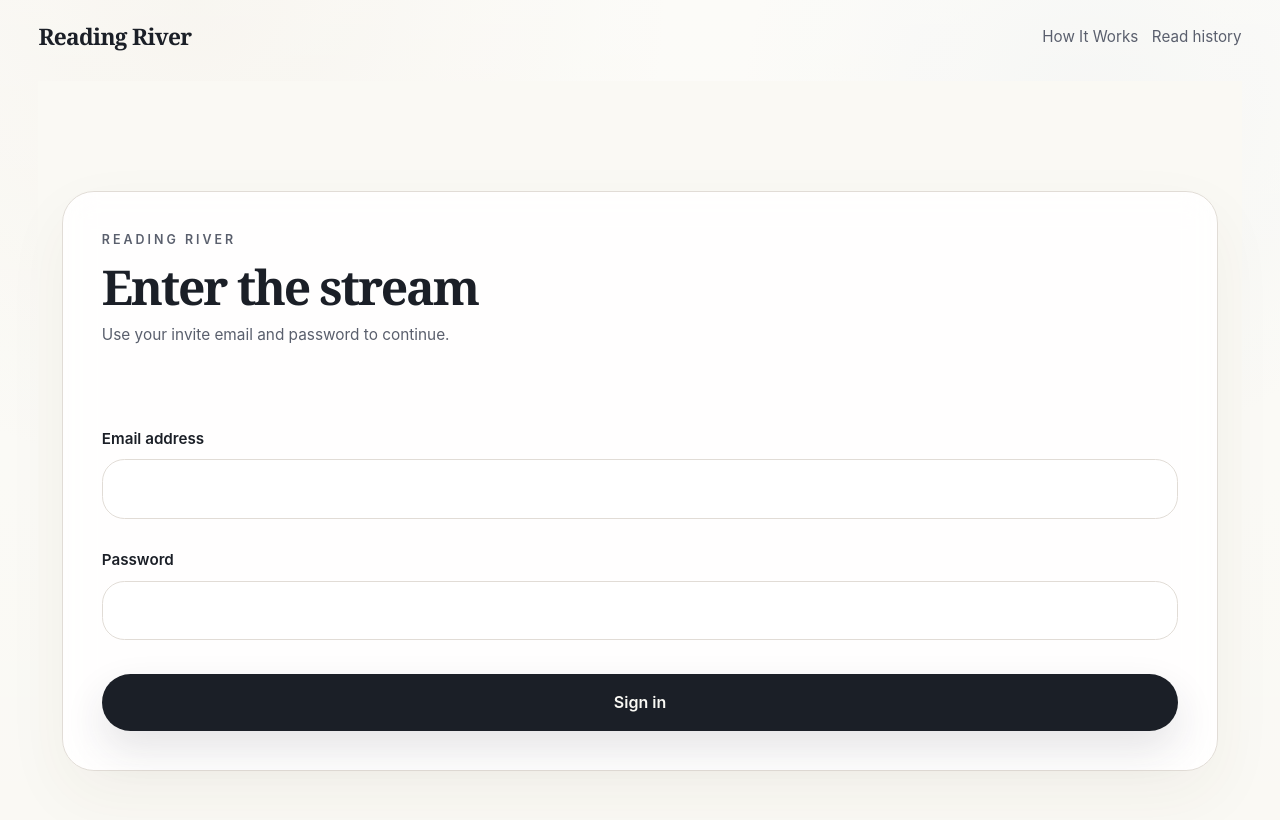
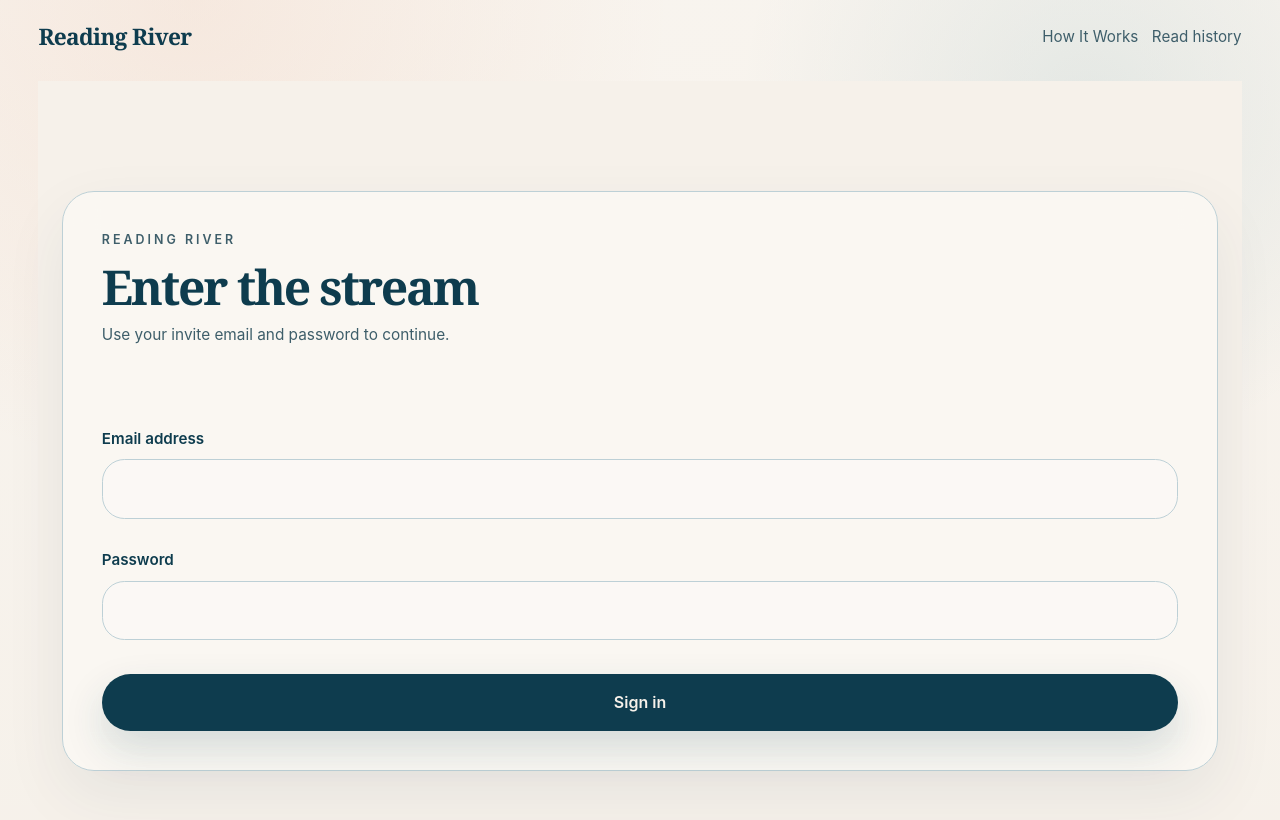
Before and after one commit to peachymomotaro/mywebsite, a Next.js app: page /reading-river/login in a window 1280 px wide. Shown: the top 820 px of the page. Built offline with nearby package versions, Linux system fonts and the light colour scheme; no server answers.

Commit message:
feat: refresh reading river colours

```diff
--- a/app/reading-river/reading-river.css
+++ b/app/reading-river/reading-river.css
@@ -3,18 +3,39 @@
 @tailwind utilities;
 
 :root {
-  --background: 42 38% 97%;
-  --foreground: 223 18% 13%;
-  --card: 45 30% 99%;
-  --card-foreground: 223 18% 13%;
-  --muted: 42 22% 93%;
-  --muted-foreground: 223 10% 39%;
-  --border: 34 16% 86%;
-  --ring: 217 24% 30%;
-  --accent: 218 28% 91%;
-  --accent-foreground: 219 30% 22%;
-  --ink: 218 26% 18%;
-  --paper: 42 38% 97%;
+  --river-deep: 197 69% 18%;
+  --river-teal: 190 49% 36%;
+  --river-peach: 20 71% 65%;
+  --river-lilac: 290 29% 68%;
+  --river-paper: 37 39% 94%;
+  --river-paper-bright: 36 43% 97%;
+  --river-paper-soft: 34 30% 91%;
+  --river-ink-soft: 196 26% 33%;
+  --river-border-base: 194 24% 79%;
+  --river-accent-surface: 290 31% 90%;
+  --river-accent-foreground: 197 55% 24%;
+  --river-peach-strong: 19 59% 55%;
+  --river-primary-rest-bg: 195 40% 90%;
+  --river-primary-rest-border: 194 28% 76%;
+  --river-primary-rest-fg: 197 54% 27%;
+  --river-secondary-rest-bg: 190 42% 92%;
+  --river-secondary-rest-border: 190 31% 79%;
+  --river-secondary-rest-fg: 191 49% 31%;
+  --river-danger-rest-bg: 22 76% 92%;
+  --river-danger-rest-border: 21 56% 79%;
+  --river-danger-rest-fg: 20 52% 42%;
+  --background: var(--river-paper);
+  --foreground: var(--river-deep);
+  --card: var(--river-paper-bright);
+  --card-foreground: var(--river-deep);
+  --muted: var(--river-paper-soft);
+  --muted-foreground: var(--river-ink-soft);
+  --border: var(--river-border-base);
+  --ring: var(--river-teal);
+  --accent: var(--river-accent-surface);
+  --accent-foreground: var(--river-accent-foreground);
+  --ink: var(--river-deep);
+  --paper: var(--river-paper);
   --page-gutter: clamp(1.25rem, 3vw, 2.5rem);
   --page-gap: clamp(1.2rem, 2.8vw, 2.1rem);
   --page-width: 76rem;
@@ -40,8 +61,8 @@ body {
   margin: 0;
   min-height: 100vh;
   background:
-    radial-gradient(circle at top left, rgba(205, 187, 160, 0.16), transparent 34%),
-    radial-gradient(circle at bottom right, rgba(176, 190, 204, 0.14), transparent 30%),
+    radial-gradient(circle at top left, hsl(var(--river-peach) / 0.18), transparent 34%),
+    radial-gradient(circle at bottom right, hsl(var(--river-lilac) / 0.16), transparent 30%),
     hsl(var(--background));
   color: hsl(var(--foreground));
   font-family: var(--font-serif);
@@ -53,9 +74,13 @@ body {
 
 body.editorial-shell {
   background:
-    linear-gradient(to bottom, rgba(255, 255, 255, 0.4), rgba(255, 255, 255, 0)),
-    radial-gradient(circle at 15% 0%, rgba(219, 204, 181, 0.2), transparent 34%),
-    radial-gradient(circle at 85% 12%, rgba(196, 208, 219, 0.16), transparent 26%),
+    linear-gradient(
+      to bottom,
+      hsl(var(--river-paper-bright) / 0.42),
+      hsl(var(--river-paper-bright) / 0)
+    ),
+    radial-gradient(circle at 15% 0%, hsl(var(--river-peach) / 0.2), transparent 34%),
+    radial-gradient(circle at 85% 12%, hsl(var(--river-teal) / 0.16), transparent 26%),
     hsl(var(--background));
 }
 
@@ -219,7 +244,7 @@ a {
 }
 
 .auth-shell {
-  background: rgba(255, 255, 255, 0.8);
+  background: hsl(var(--river-paper-bright) / 0.82);
   backdrop-filter: blur(16px);
 }
 
@@ -273,9 +298,9 @@ a {
   display: grid;
   gap: 0.45rem;
   padding: 1rem 1.15rem;
-  border: 1px solid rgba(174, 116, 97, 0.4);
+  border: 1px solid hsl(var(--river-peach) / 0.42);
   border-radius: 1.35rem;
-  background: rgba(248, 239, 237, 0.92);
+  background: hsl(var(--river-peach) / 0.16);
   animation: river-fade-up 220ms ease;
 }
 
@@ -305,7 +330,7 @@ a {
 }
 
 .auth-input:disabled {
-  background: rgba(245, 242, 236, 0.92);
+  background: hsl(var(--river-paper-soft) / 0.92);
   color: hsl(var(--muted-foreground));
   cursor: not-allowed;
 }
@@ -366,7 +391,7 @@ a {
   font-size: 1rem;
   font-weight: 600;
   cursor: pointer;
-  box-shadow: 0 18px 40px rgba(43, 45, 58, 0.12);
+  box-shadow: 0 18px 40px hsl(var(--river-deep) / 0.16);
   transition:
     transform 160ms ease,
     background-color 160ms ease,
@@ -380,7 +405,7 @@ a {
 }
 
 .river-primary-action-muted {
-  background: rgba(255, 255, 255, 0.72);
+  background: hsl(var(--river-paper-bright) / 0.78);
   color: hsl(var(--foreground));
   border-color: hsl(var(--border));
   box-shadow: none;
@@ -399,9 +424,13 @@ a {
   border: 1px solid hsl(var(--border));
   border-radius: 2rem;
   background:
-    linear-gradient(180deg, rgba(255, 255, 255, 0.86), rgba(255, 255, 255, 0.72)),
+    linear-gradient(
+      180deg,
+      hsl(var(--river-paper-bright) / 0.96),
+      hsl(var(--river-paper) / 0.88)
+    ),
     hsl(var(--card));
-  box-shadow: 0 22px 54px rgba(70, 52, 34, 0.06);
+  box-shadow: 0 22px 54px hsl(var(--river-deep) / 0.08);
 }
 
 .river-home-page .river-spotlight-card-head {
@@ -443,7 +472,7 @@ a {
 }
 
 .river-home-page .river-spotlight-link:hover {
-  color: hsl(var(--muted-foreground));
+  color: hsl(var(--river-teal));
 }
 
 .river-home-page .river-spotlight-meta,
@@ -526,39 +555,66 @@ a {
 }
 
 .river-home-page .river-spotlight-action-button {
+  --river-action-border: var(--border);
+  --river-action-bg: var(--river-paper-bright);
+  --river-action-fg: var(--muted-foreground);
+  --river-action-hover-border: var(--foreground);
+  --river-action-hover-bg: var(--river-paper-bright);
+  --river-action-hover-fg: var(--foreground);
   display: inline-flex;
   align-items: center;
   justify-content: center;
   min-height: 2.9rem;
   padding: 0.7rem 1.05rem;
-  border: 1px solid hsl(var(--border));
+  border: 1px solid hsl(var(--river-action-border));
   border-radius: 999px;
-  background: rgba(255, 255, 255, 0.74);
-  color: hsl(var(--foreground));
+  background: hsl(var(--river-action-bg) / 0.82);
+  color: hsl(var(--river-action-fg));
   font-family: var(--font-sans);
   font-size: 0.94rem;
   font-weight: 600;
   cursor: pointer;
+  box-shadow: 0 8px 22px hsl(var(--river-deep) / 0.06);
   transition:
     border-color 160ms ease,
     background-color 160ms ease,
+    color 160ms ease,
     transform 160ms ease;
 }
 
 .river-home-page .river-spotlight-action-button:hover {
   transform: translateY(-1px);
+  border-color: hsl(var(--river-action-hover-border));
+  background: hsl(var(--river-action-hover-bg));
+  color: hsl(var(--river-action-hover-fg));
+  box-shadow: 0 16px 28px hsl(var(--river-deep) / 0.14);
 }
 
 .river-home-page .river-spotlight-action-primary {
-  border-color: transparent;
-  background: hsl(var(--foreground));
-  color: hsl(var(--background));
+  --river-action-border: var(--river-primary-rest-border);
+  --river-action-bg: var(--river-primary-rest-bg);
+  --river-action-fg: var(--river-primary-rest-fg);
+  --river-action-hover-border: var(--river-deep);
+  --river-action-hover-bg: var(--river-deep);
+  --river-action-hover-fg: var(--river-paper);
+}
+
+.river-home-page .river-spotlight-action-secondary {
+  --river-action-border: var(--river-secondary-rest-border);
+  --river-action-bg: var(--river-secondary-rest-bg);
+  --river-action-fg: var(--river-secondary-rest-fg);
+  --river-action-hover-border: var(--river-teal);
+  --river-action-hover-bg: var(--river-teal);
+  --river-action-hover-fg: var(--river-paper);
 }
 
 .river-home-page .river-spotlight-action-danger {
-  border-color: rgba(138, 52, 52, 0.22);
-  background: rgba(255, 238, 236, 0.92);
-  color: rgb(133, 41, 41);
+  --river-action-border: var(--river-danger-rest-border);
+  --river-action-bg: var(--river-danger-rest-bg);
+  --river-action-fg: var(--river-danger-rest-fg);
+  --river-action-hover-border: var(--river-peach-strong);
+  --river-action-hover-bg: var(--river-peach-strong);
+  --river-action-hover-fg: var(--river-paper);
 }
 
 .river-home-page .river-spotlight-action-button:disabled {
@@ -568,16 +624,26 @@ a {
 
 .river-home-page .river-spotlight-action-button:disabled:hover {
   transform: none;
+  border-color: hsl(var(--river-action-border));
+  background: hsl(var(--river-action-bg) / 0.82);
+  color: hsl(var(--river-action-fg));
+  box-shadow: 0 8px 22px hsl(var(--river-deep) / 0.06);
 }
 
 .river-home-page .river-spotlight-remove-confirmation {
   display: grid;
   gap: 0.7rem;
   padding: 0.9rem 1rem;
-  border: 1px solid rgba(138, 52, 52, 0.16);
+  border: 1px solid hsl(var(--river-peach) / 0.32);
   border-radius: 1.05rem;
-  background: rgba(255, 248, 247, 0.95);
-  box-shadow: 0 16px 36px rgba(15, 23, 42, 0.08);
+  background:
+    linear-gradient(
+      180deg,
+      hsl(var(--river-paper-bright) / 0.96),
+      hsl(var(--river-peach) / 0.12)
+    ),
+    hsl(var(--river-paper-bright));
+  box-shadow: 0 16px 36px hsl(var(--river-deep) / 0.1);
 }
 
 .river-home-page .river-spotlight-remove-confirmation-text {
@@ -631,7 +697,7 @@ a {
   padding: 0.7rem 1.05rem;
   border: 1px solid hsl(var(--border));
   border-radius: 999px;
-  background: rgba(255, 255, 255, 0.65);
+  background: hsl(var(--river-paper-bright) / 0.72);
   font-family: var(--font-sans);
   font-size: 0.94rem;
   color: hsl(var(--foreground));
@@ -655,15 +721,15 @@ a {
 .editorial-panel {
   border: 1px solid hsl(var(--border));
   border-radius: 2rem;
-  background: rgba(255, 255, 255, 0.84);
+  background: hsl(var(--river-paper-bright) / 0.86);
   padding: clamp(1.85rem, 3vw, 3rem);
-  box-shadow: 0 24px 64px rgba(70, 52, 34, 0.05);
+  box-shadow: 0 24px 64px hsl(var(--river-deep) / 0.07);
 }
 
 .editorial-panel-soft {
   border: 1px solid hsl(var(--border));
   border-radius: 2rem;
-  background: rgba(255, 255, 255, 0.62);
+  background: hsl(var(--river-paper-bright) / 0.68);
   padding: clamp(1.65rem, 2.8vw, 2.65rem);
 }
 
@@ -686,7 +752,7 @@ a {
 .editorial-filter-bar {
   border: 1px solid hsl(var(--border));
   border-radius: 2rem;
-  background: rgba(255, 255, 255, 0.72);
+  background: hsl(var(--river-paper-bright) / 0.76);
   padding: clamp(1.3rem, 2.8vw, 2rem);
   backdrop-filter: blur(10px);
 }
@@ -758,7 +824,7 @@ a {
   padding: 0.5rem;
   border: 1px solid hsl(var(--border));
   border-radius: 999px;
-  background: rgba(255, 255, 255, 0.7);
+  background: hsl(var(--river-paper-bright) / 0.74);
 }
 
 .add-mode-button {
@@ -770,7 +836,7 @@ a {
 }
 
 .add-mode-button-active {
-  box-shadow: 0 18px 40px rgba(43, 45, 58, 0.12);
+  box-shadow: 0 18px 40px hsl(var(--river-deep) / 0.14);
 }
 
 .add-mode-panel {
@@ -795,18 +861,18 @@ a {
 }
 
 .intake-feedback-success {
-  background: rgba(242, 247, 238, 0.92);
-  border-color: rgba(126, 154, 107, 0.45);
+  background: hsl(var(--river-teal) / 0.12);
+  border-color: hsl(var(--river-teal) / 0.34);
 }
 
 .intake-feedback-review {
-  background: rgba(246, 243, 234, 0.94);
-  border-color: rgba(173, 145, 88, 0.35);
+  background: hsl(var(--river-lilac) / 0.14);
+  border-color: hsl(var(--river-lilac) / 0.3);
 }
 
 .intake-feedback-error {
-  background: rgba(248, 239, 237, 0.92);
-  border-color: rgba(174, 116, 97, 0.4);
+  background: hsl(var(--river-peach) / 0.16);
+  border-color: hsl(var(--river-peach) / 0.38);
 }
 
 .intake-feedback-message,
@@ -831,7 +897,7 @@ a {
   width: 100%;
   border: 1px solid hsl(var(--border));
   border-radius: 1.4rem;
-  background: rgba(255, 255, 255, 0.78);
+  background: hsl(var(--river-paper-bright) / 0.82);
   padding: 1rem 1.1rem;
   font-size: 1.02rem;
   color: hsl(var(--foreground));
@@ -888,10 +954,10 @@ a {
 
 @keyframes river-soft-flash {
   0% {
-    box-shadow: 0 0 0 0 rgba(81, 105, 67, 0.18);
+    box-shadow: 0 0 0 0 hsl(var(--river-teal) / 0.18);
   }
 
   100% {
-    box-shadow: 0 0 0 16px rgba(81, 105, 67, 0);
+    box-shadow: 0 0 0 16px hsl(var(--river-teal) / 0);
   }
 }
--- a/components/reading-river/home-read-card.tsx
+++ b/components/reading-river/home-read-card.tsx
@@ -92,7 +92,10 @@ export function HomeReadCard({ label, item, emptyMessage }: HomeReadCardProps) {
                 </button>
               </form>
               <form action={skipReadingItemAction}>
-                <button type="submit" className="river-spotlight-action-button">
+                <button
+                  type="submit"
+                  className="river-spotlight-action-button river-spotlight-action-secondary"
+                >
                   Skip
                 </button>
               </form>
```
Also changed, not shown: 2 other files (tests, documents, lock files or other folders).
